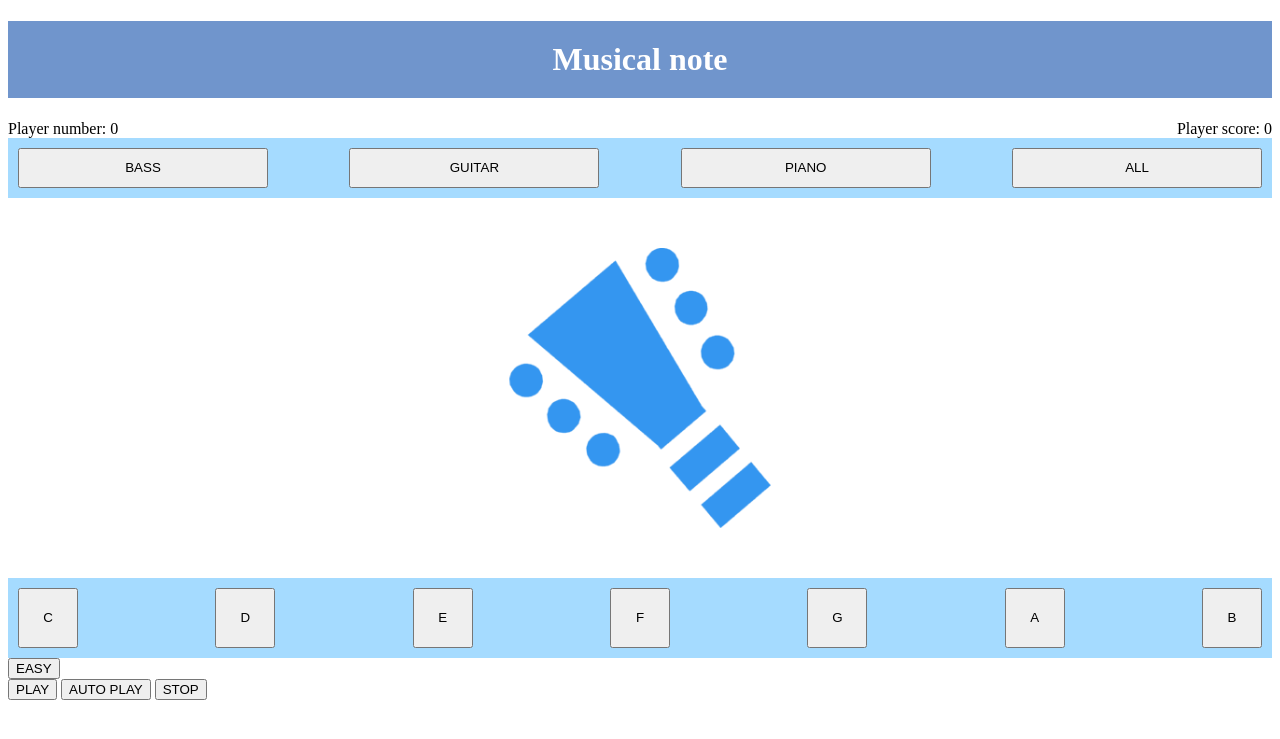
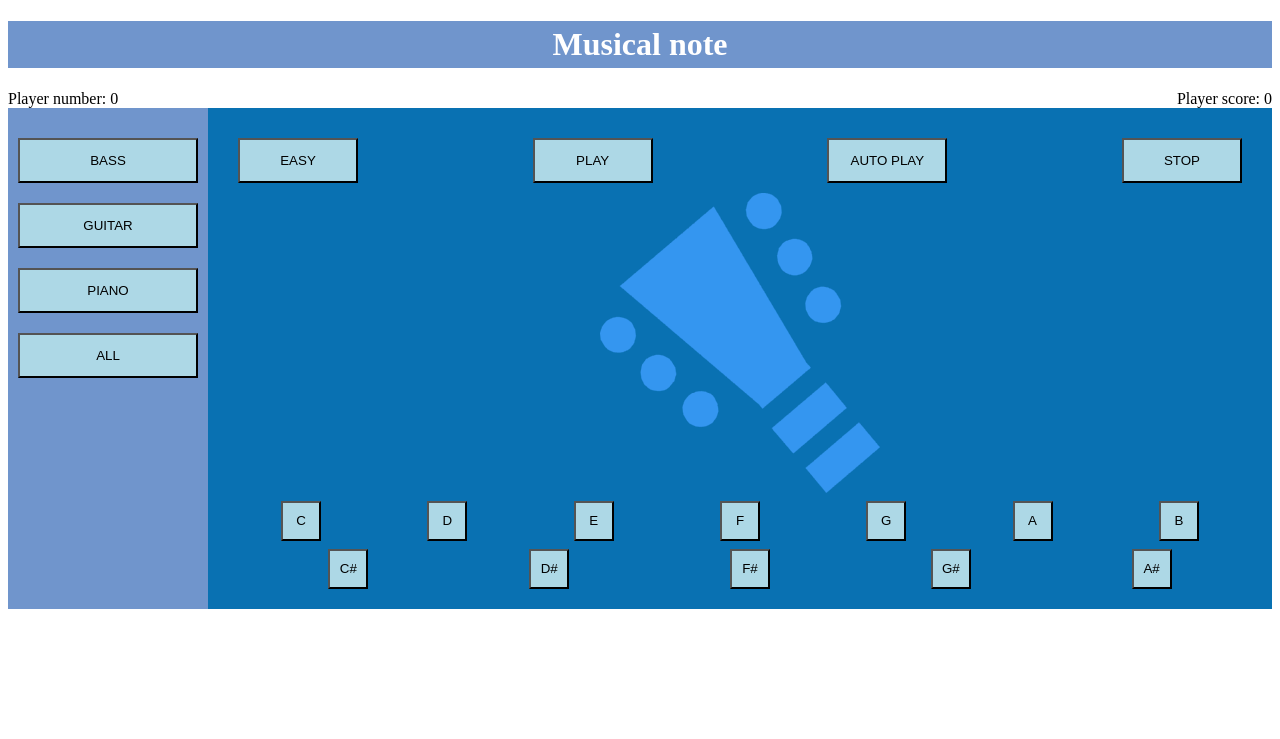
Before and after one commit to lpmourato/musical-note, a Flask app: page / in a window 1280 px wide. Shown: the top 739 px of the page. Run offline with Flask 2, Linux system fonts and the light colour scheme.

Commit message:
Create first UI proposal - Create new app style - Fix get key note when arrays of bass, guitar and piano are empty - Fix get key when has invalid player Id - Fix get current key from player

```diff
--- a/code/server/app.py
+++ b/code/server/app.py
@@ -26,7 +26,7 @@ def main_route():
 
 @app.route('/play/')
 def play():
-    playerID = request.args.get('playerID')
+    playerID = getPlayerID(request)
     mode = request.args.get('mode');
     instrument = request.args.get('instrument');
     key = request.args.get('key');
@@ -34,15 +34,18 @@ def play():
 
 @app.route('/match/')
 def match():
-    playerID = request.args.get('playerID')
+    playerID = getPlayerID(request)
     keyParam = request.args.get('userKey')
     return sounds.match(encodeStr(playerID), keyParam)
 
 @app.route('/reset/')
 def reset():
-    playerID = request.args.get('playerID')
+    playerID = getPlayerID(request)
     player = sounds.resetData(encodeStr(playerID))
     return player
+
+def getPlayerID(request):
+    return request.args.get('playerID') or "-1"
 
 def encodeStr(value):
     return value.encode('utf-8')
--- a/code/server/player.py
+++ b/code/server/player.py
@@ -29,8 +29,9 @@ class Player(JSONEncoder):
         return self.__currentKey.keys()[0]
 
     def getCurrentKeyValue(self):
-        key = self.__currentKey.keys()[0]
-        return self.__currentKey[key]
+        if len(self.__currentKey) > 0:
+            return self.__currentKey[key]
+        return "nokey"
 
     def isEmptyKey(self):
         return self.__currentKey is None
--- a/code/server/static/scripts/main.js
+++ b/code/server/static/scripts/main.js
@@ -24,7 +24,7 @@ const state = {
 MusicalNote.prototype.init = function() {
     console.log('init');
     musicalNote.reset();
-    musicalNote.createEvents('instrument', 'changeInstrument');
+    musicalNote.createEvents('button-sidenav', 'changeInstrument');
     musicalNote.createEvents('key-button', 'match');
 
     document.getElementById('play').addEventListener('click', function() {
--- a/code/server/static/styles/main.css
+++ b/code/server/static/styles/main.css
@@ -4,49 +4,180 @@ head {
 h1 {
     text-align: center;
     background: #7095CC; /* #1485CC;*/
-    padding: 20px;
+    padding: 5px;
     color: white;
 }
-body {
 
+.body-app {
+    display: flex;
+    justify-content: flex-start;
+    flex-direction: row;
 }
 
+.sidenav {
+    max-width: 200px;
+    background: #7095CC;
+    padding-top: 20px;
+}
+
+.container {
+    display: inherit;
+    flex-flow: column;
+    background:  #0971B2;
+    width: 100%;
+    height: 100%;
+    padding: 20px;
+}
 .user-info {
     display: flex;
     justify-content: space-between;
     align-content: stretch;
 }
-.instruments-session {
-    display: flex;
+
+.controls {
+    display: inherit;
     justify-content: space-between;
-    background: #A5DBFF;
 }
 
-.button-instrument {
-    width: 250px;
-    height: 40px;
+.button-sidenav {
+    width: 180px;
+    height: 45px;
     margin: 10px;
+    background: lightblue;
 }
 
-.intrument-container {
-    padding: 50px;
+.button-control {
+    width: 120px;
+    height: 45px;
+    margin: 10px;
+    background: lightblue;
+}
+
+.key-button {
+    background: lightblue;
+    margin-top: 8px;
+    width: 40px;
+    height: 40px;
+}
+
+.sharp-key-button {
+
+}
+
+.keys-session {
+    display: inherit;
+    /* background: red; */
+    justify-content: space-around;
+}
+
+.sharp-keys {
+    display: inherit;
+    justify-content: space-around;
+    /* background: red; */
+    padding-left: 20px;
+}
+
+.img-containter {
     display: flex;
+    flex: 0%;
     justify-content: center;
 }
 
 .intrument-img {
-    max-width: 280px;
+    display: block;
+}
+
+@media screen and (max-width: 1024px) {
+    .button-control {
+        width: 100px;
+    }
+}
+
+@media screen and (max-width: 640px) {
+    .button-control {
+        width: 80px;
+    }
+}
+
+@media screen and (max-width: 320px) {
+    .button-control {
+        width: 40px;
+    }
+}
+
+/*
+.containter {
+
+}
+.user-info {
+    display: flex;
+    justify-content: space-between;
+    align-content: stretch;
+}
+.intrument-container {
+    display: flex;
+    justify-content: space-between;
+}
+
+.instruments-session {
+    display: flex;
+    flex-wrap: wrap;
+    justify-content: space-between;
+    background: #A5DBFF;
+    width: 80px;
+}
+
+.button-default {
+    width: 60px;
+    height: 50px;
+    margin: 10px;
+}
+
+.img-containter {
+    display: flex;
+    flex: 0%;
+    justify-content: center;
+}
+
+.intrument-img {
+
+    display: block;
+}
+
+@media screen and (min-width: 1280px) {
+    .intrument-img {
+        width: 280px;
+    }
+}
+@media screen and (min-width: 1024px) {
+    .intrument-img {
+        width: 280px;
+    }
+}
+
+@media screen and (max-width: 640px) {
+    .intrument-img {
+        width: 280px;
+    }
+}
+
+@media screen and (max-width: 320px) {
+    .intrument-img {
+        width: 130px;
+        height: auto;
+    }
 }
 
 .keys-session {
+    width: 100%;
     flex-wrap: wrap;
     justify-content: space-between
 }
 
 .key-button {
-    /*background: red;*/
-    width: 60px;
-    height: 60px;
+
+    width: 30px;
+    height: 30px;
     margin: 10px;
 }
 
@@ -54,3 +185,4 @@ body {
 button {
     height: 100px
 }
+ */
--- a/code/server/templates/index.html
+++ b/code/server/templates/index.html
@@ -6,7 +6,7 @@
     </head>
     <link rel="stylesheet" type="text/css" href="static/styles/main.css"/>
 
-    <body>
+    <body >
         <audio id="sound" preload="none" controls="none" style="display:none" >
         </audio>
         <div class="user-info">
@@ -19,14 +19,69 @@
                 <span id="playerScore"> 0</span>
             </div>
         </div>
+        <div class="body-app">
+            <div class="sidenav">
+                <input type="button" class="button-sidenav" value="BASS"/>
+                <input type="button" class="button-sidenav" value="GUITAR"/>
+                <input type="button" class="button-sidenav" value="PIANO"/>
+                <input type="button" class="button-sidenav" value="ALL"/>
+            </div>
+            <div class="container">
+                <div class="controls">
+                    <input id="mode" class="button-control button-class" type="button" value="EASY"/>
+                    <input id="play" class="button-control button-class" type="button" value="PLAY"/>
+                    <input id="autoPlay" class="button-control button-class" type="button" value="AUTO PLAY"/>
+                    <input id="stop" class="button-control button-class" type="button" value="STOP"/>
+                </div>
+                <div class="img-containter">
+                    <img class="intrument-img" onClick="MusicalNote.prototype.play()" src="static/img/bg_guitar_pressed.png" />
+                </div>
+                <div class="keys-session">
+                    <input type="button" class="key-button" value="C"/>
+                    <input type="button" class="key-button" value="D"/>
+                    <input type="button" class="key-button" value="E"/>
+                    <input type="button" class="key-button" value="F"/>
+                    <input type="button" class="key-button" value="G"/>
+                    <input type="button" class="key-button" value="A"/>
+                    <input type="button" class="key-button" value="B"/>
+                </div>
+                <div class="sharp-keys">
+                    <input type="button" class="key-button sharp-key-button" value="C#"/>
+                    <input type="button" class="key-button sharp-key-button" value="D#"/>
+                    <input type="button" class="key-button sharp-key-button" value="F#"/>
+                    <input type="button" class="key-button sharp-key-button" value="G#"/>
+                    <input type="button" class="key-button sharp-key-button" value="A#"/>
+                </div>
+            </div>
+        </div>
+        <!-- <div class="containter">
+            <div class="user-info">
+                <div>
+                    <span>Player number:</span>
+                    <span id="playerID"> 0</span>
+                </div>
+                <div>
+                    <span>Player score:</span>
+                    <span id="playerScore"> 0</span>
+                </div>
+            </div>
+
+            <div class="intrument-container">
                 <div class="instruments-session">
-            <input type="button" class="button-instrument" value="BASS"/>
-            <input type="button" class="button-instrument" value="GUITAR"/>
-            <input type="button" class="button-instrument" value="PIANO"/>
-            <input type="button" class="button-instrument" value="ALL"/>
+                    <input type="button" class="button-default" value="BASS"/>
+                    <input type="button" class="button-default" value="GUITAR"/>
+                    <input type="button" class="button-default" value="PIANO"/>
+                    <input type="button" class="button-default" value="ALL"/>
                 </div>
-        <div class="intrument-container">
+                <div class="img-containter">
                         <img class="intrument-img" src="static/img/bg_guitar_pressed.png" />
+                </div>
+                <div class="control-buttons instruments-session">
+                    <input id="mode" class="button-default" type="button" value="EASY"/>
+                    <input id="play" class="button-default" type="button" value="PLAY"/>
+                    <input id="autoPlay" class="button-default" type="button" value="AUTO PLAY"/>
+                    <input id="stop" class="button-default" type="button" value="STOP"/>
+                </div>
             </div>
             <div class="keys-session instruments-session">
                 <input type="button" class="key-button" value="C"/>
@@ -37,14 +92,7 @@
                 <input type="button" class="key-button" value="A"/>
                 <input type="button" class="key-button" value="B"/>
             </div>
-        <div>
-            <input id="mode" type="button" value="EASY"/>
-        </div>
-        <div>
-            <input id="play" type="button" value="PLAY"/>
-            <input id="autoPlay" type="button" value="AUTO PLAY"/>
-            <input id="stop" type="button" value="STOP"/>
-        </div>
+        </div> -->
     </body>
     <script src="http://0.0.0.0:5000/static/scripts/main.js"></script>
 
```
Also changed, not shown: code/server/sounds.py (+133 -123 lines). Lines whose indentation alone changed are shown as unchanged.
